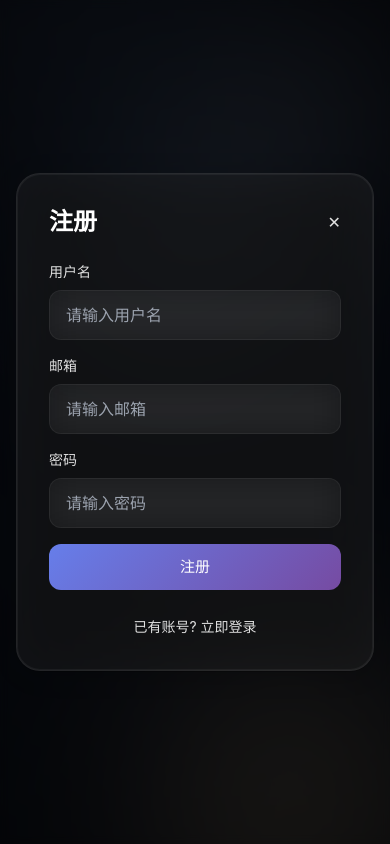
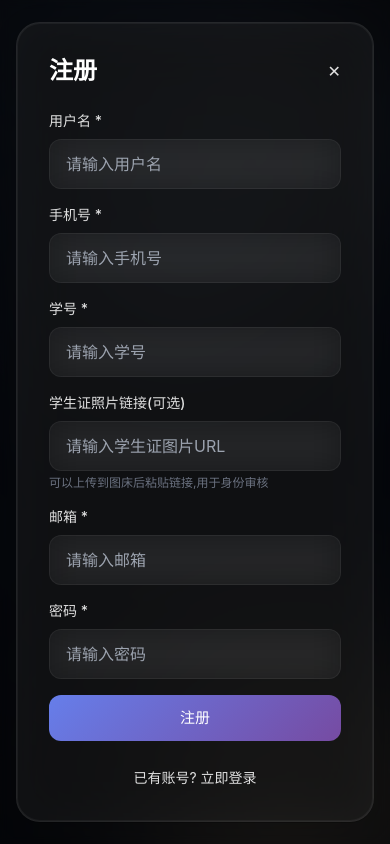
Before and after one commit to b0temperature/jzthread, a Next.js app: page / in a window 390 px wide. Both pictures are taken after a click on the button "没有账号? 立即注册". Built offline with nearby package versions, Linux system fonts and the light colour scheme.

Commit message:
Add complete registration with phone, student ID and email verification

```diff
--- a/src/components/AuthModal.tsx
+++ b/src/components/AuthModal.tsx
@@ -13,6 +13,9 @@ export default function AuthModal({ onClose, onSuccess }: AuthModalProps) {
   const [email, setEmail] = useState('')
   const [password, setPassword] = useState('')
   const [username, setUsername] = useState('')
+  const [phone, setPhone] = useState('')
+  const [studentId, setStudentId] = useState('')
+  const [studentCardImage, setStudentCardImage] = useState('')
   const [loading, setLoading] = useState(false)
   const [error, setError] = useState('')
 
@@ -27,8 +30,16 @@ export default function AuthModal({ onClose, onSuccess }: AuthModalProps) {
           setError('请输入用户名')
           return
         }
-        await signUp(email, password, username)
-        alert('注册成功!请登录')
+        if (!phone.trim()) {
+          setError('请输入手机号')
+          return
+        }
+        if (!studentId.trim()) {
+          setError('请输入学号')
+          return
+        }
+        await signUp(email, password, username, phone, studentId, studentCardImage || undefined)
+        alert('注册成功!请查收邮箱验证邮件,验证后即可登录')
         setMode('login')
       } else {
         await signIn(email, password)
@@ -58,9 +69,10 @@ export default function AuthModal({ onClose, onSuccess }: AuthModalProps) {
 
         <form onSubmit={handleSubmit} className="space-y-4">
           {mode === 'register' && (
+            <>
               <div>
                 <label className="block text-sm font-medium text-secondary mb-2">
-                用户名
+                  用户名 *
                 </label>
                 <input
                   type="text"
@@ -71,11 +83,55 @@ export default function AuthModal({ onClose, onSuccess }: AuthModalProps) {
                   required
                 />
               </div>
+
+              <div>
+                <label className="block text-sm font-medium text-secondary mb-2">
+                  手机号 *
+                </label>
+                <input
+                  type="tel"
+                  value={phone}
+                  onChange={(e) => setPhone(e.target.value)}
+                  className="w-full px-4 py-3 rounded-xl glass-light border border-white/20 focus:border-purple-500 outline-none text-primary"
+                  placeholder="请输入手机号"
+                  pattern="[0-9]{11}"
+                  required
+                />
+              </div>
+
+              <div>
+                <label className="block text-sm font-medium text-secondary mb-2">
+                  学号 *
+                </label>
+                <input
+                  type="text"
+                  value={studentId}
+                  onChange={(e) => setStudentId(e.target.value)}
+                  className="w-full px-4 py-3 rounded-xl glass-light border border-white/20 focus:border-purple-500 outline-none text-primary"
+                  placeholder="请输入学号"
+                  required
+                />
+              </div>
+
+              <div>
+                <label className="block text-sm font-medium text-secondary mb-2">
+                  学生证照片链接(可选)
+                </label>
+                <input
+                  type="url"
+                  value={studentCardImage}
+                  onChange={(e) => setStudentCardImage(e.target.value)}
+                  className="w-full px-4 py-3 rounded-xl glass-light border border-white/20 focus:border-purple-500 outline-none text-primary"
+                  placeholder="请输入学生证图片URL"
+                />
+                <p className="text-xs text-gray-500 mt-1">可以上传到图床后粘贴链接,用于身份审核</p>
+              </div>
+            </>
           )}
 
           <div>
             <label className="block text-sm font-medium text-secondary mb-2">
-              邮箱
+              邮箱 *
             </label>
             <input
               type="email"
@@ -89,7 +145,7 @@ export default function AuthModal({ onClose, onSuccess }: AuthModalProps) {
 
           <div>
             <label className="block text-sm font-medium text-secondary mb-2">
-              密码
+              密码 *
             </label>
             <input
               type="password"
--- a/src/lib/auth.ts
+++ b/src/lib/auth.ts
@@ -4,12 +4,23 @@ export interface AuthUser {
   id: string
   email: string
   username: string
+  phone?: string
+  student_id?: string
+  student_card_image?: string
+  verify_status?: string
   avatar?: string
   bio?: string
 }
 
 // 注册新用户
-export async function signUp(email: string, password: string, username: string) {
+export async function signUp(
+  email: string,
+  password: string,
+  username: string,
+  phone: string,
+  studentId: string,
+  studentCardImage?: string
+) {
   // 1. 在 Supabase Auth 创建账号
   const { data: authData, error: authError } = await supabase.auth.signUp({
     email,
@@ -26,6 +37,10 @@ export async function signUp(email: string, password: string, username: string)
       id: authData.user.id,
       username,
       email,
+      phone,
+      student_id: studentId,
+      student_card_image: studentCardImage,
+      verify_status: 'pending',
       avatar: `https://api.dicebear.com/7.x/avataaars/svg?seed=${username}`,
     }])
 
@@ -70,6 +85,10 @@ export async function getCurrentUser(): Promise<AuthUser | null> {
     id: profile.id,
     email: profile.email,
     username: profile.username,
+    phone: profile.phone,
+    student_id: profile.student_id,
+    student_card_image: profile.student_card_image,
+    verify_status: profile.verify_status,
     avatar: profile.avatar,
     bio: profile.bio,
   }
```
Lines whose indentation alone changed are shown as unchanged.
